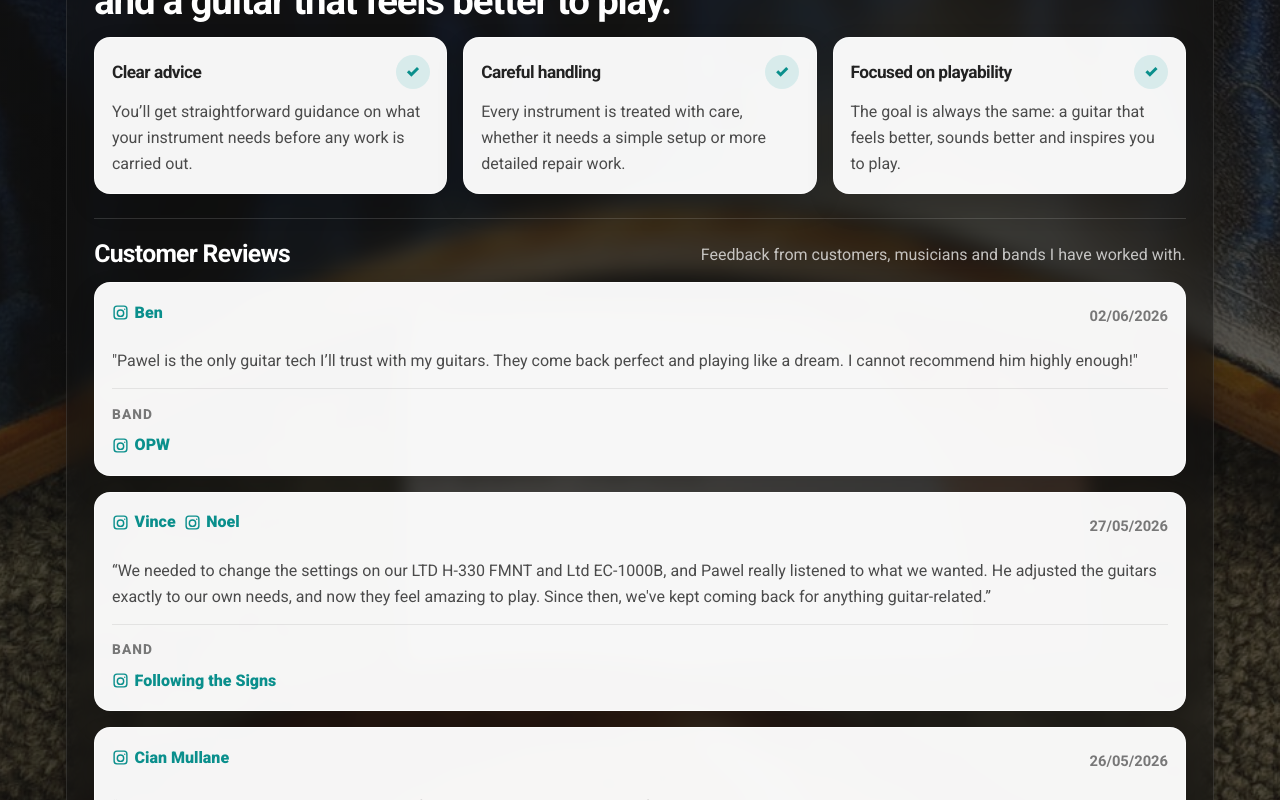
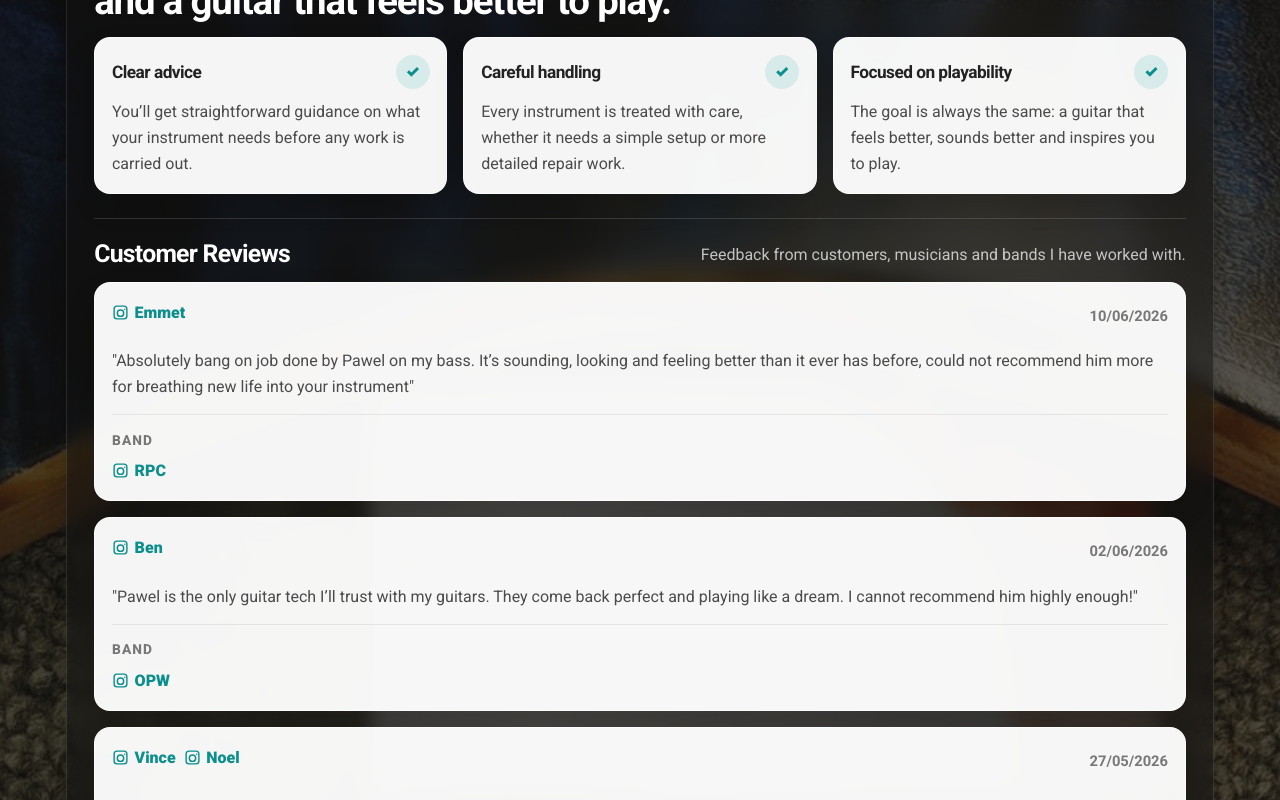
Before and after one commit to pjanusucc/GuitarTechHub, a Vue app: page / in a window 1280 px wide. Shown: the part 3966-4766 px from the top of the page. Built offline with nearby package versions, Linux system fonts and the light colour scheme.

Commit message:
Emmet added Review

```diff
--- a/src/views/HomeView.vue
+++ b/src/views/HomeView.vue
@@ -518,7 +518,27 @@ const reviews = ref([
         url: 'https://www.instagram.com/opwband/'
       }
     ]
-  }
+  },
+  {
+  id: 'emmet-rpc',
+  sortDate: '2026-06-10',
+  sortOrder: 0,
+  date: '10/06/2026',
+  authors: [
+    {
+      name: 'Emmet',
+      url: 'https://www.instagram.com/emmet_hickey.jpg/'
+    }
+  ],
+  text: `"Absolutely bang on job done by Pawel on my bass. It’s sounding, looking and feeling better than it ever has before, could not recommend him more for breathing new life into your instrument"`,
+  footerLabel: 'Band',
+  links: [
+    {
+      name: 'RPC',
+      url: 'https://www.instagram.com/rpc.band/'
+    }
+  ]
+}
 ])
 
 const sortedReviews = computed(() => {
```
